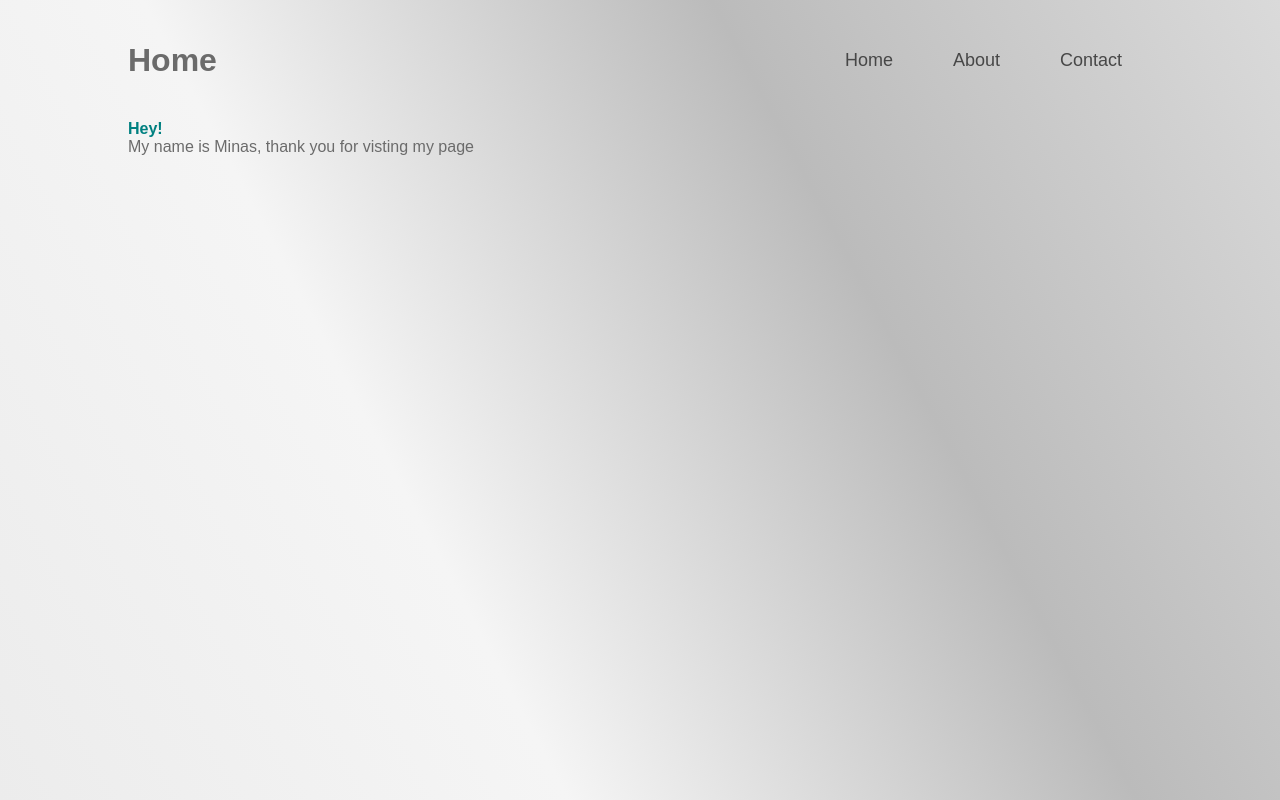
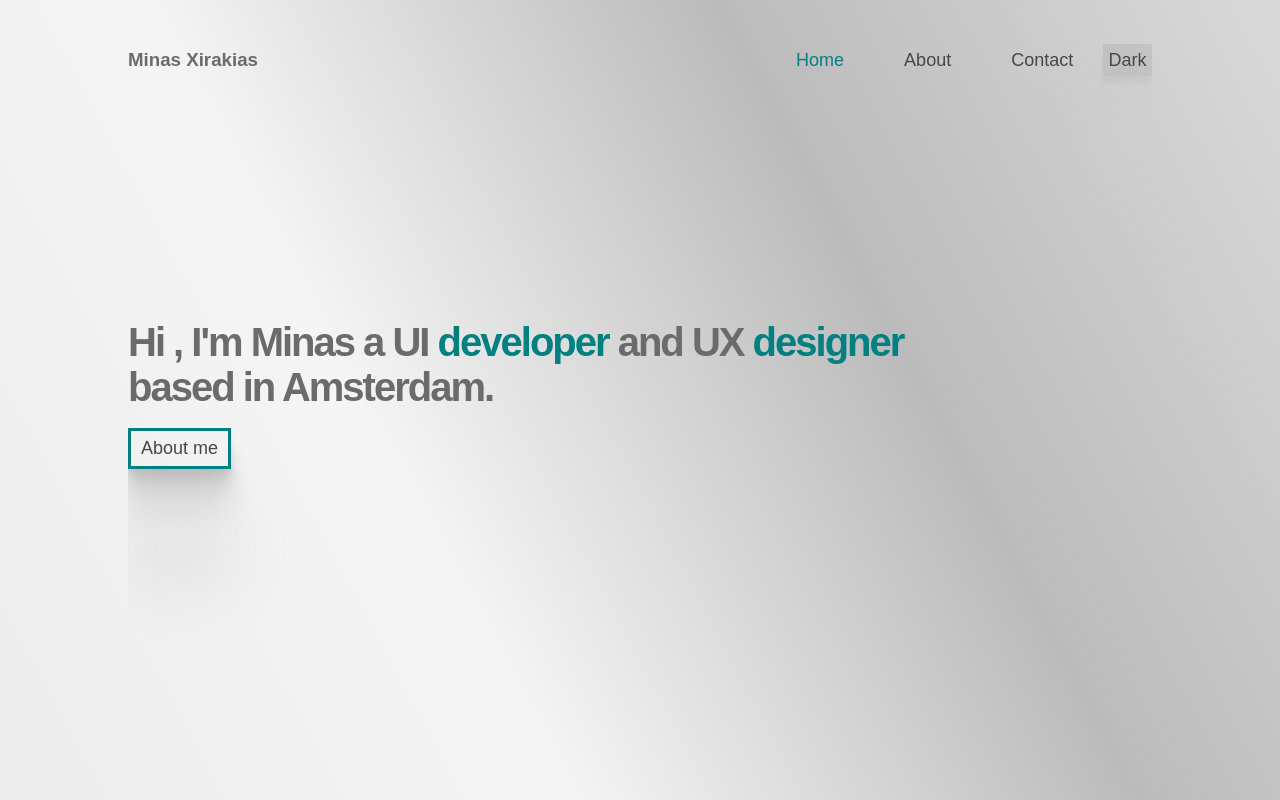
Before and after one commit to MinasXir/node.js---FE-javascript-routing, a website: page dist/index.html in a window 1280 px wide. Both pictures are taken after a click on the button "Home". Drawn offline with Linux system fonts and the light colour scheme.

Commit message:
working with ro

```diff
--- a/dist/index.html
+++ b/dist/index.html
@@ -1,5 +1,6 @@
 <!DOCTYPE html>
 <html lang="en">
+
 <head>
   <meta charset="UTF-8" />
   <meta name="viewport" content="width=device-width, initial-scale=1.0" />
@@ -9,46 +10,69 @@
   <link rel="stylesheet" href="style.css" />
 </head>
 
+<body>
+  <div class="nav">
+    <div class="logo">
+      <h3>Minas Xirakias</h3>
+    </div>
+    <div class="links">
+      <button route="/mywebsite" class="active">Home</button>
+      <button route="/about">About</button>
+      <button route="/contact">Contact</button>
+      <button id="darkButton" onclick="darkMode()">Dark</button>
+    </div>
+  </div>
+  <div id="view"></div>
+</body>
+</style>
 <script>
+  //dark mode
+  function darkMode() {
+    document.body.classList.toggle("dark-mode");
+    const darkButton = document.getElementById("darkButton");
+    darkButton.innerHTML === "Dark" ? darkButton.innerHTML = "Light"
+      : darkButton.innerHTML = "Dark";
+  }
+
   window.addEventListener("DOMContentLoaded", (event) => {
-      //start from home when refresh
+    //start from home if refresh
     window.history.replaceState({}, "name", ["/mywebsite"]);
 
     //select app view
     const view = document.getElementById("view");
 
     //select all buttons
-      const activeRoutes = Array.from(document.querySelectorAll("[route]"));
+    const activeRoutes = Array.from(
+      document.querySelectorAll(".links [route]")
+    );
 
-      //Function
+    //Function for navigation
     function navigate(eEvent) {
       const route = eEvent.target.attributes[0].value;
       const routInfo = myFirstRouter.routes.filter((r) => {
         return r.path === route;
       })[0];
-        if (!routInfo) {
-          alert("No content here");
-        } else {
+      !routInfo ?
+        alert("No content here")
+        :
         window.history.pushState({}, "name", routInfo.path);
       view.innerHTML = `<div class="${routInfo.class}">${routInfo.teamplate} </div>`;
+
+      activeRoute(eEvent);
+      aboutNav();
     }
-        changLogo();
-      }
-      //click event trigers navigation
+    //click event trigers navigation function
     activeRoutes.forEach((route) => {
       route.addEventListener("click", navigate, true);
     });
-      function changLogo() {
-        const logo = document.querySelector(".logo h1");
-        if (window.location.pathname === "/mywebsite") {
-          logo.innerHTML = "Home";
-        }
-        if (window.location.pathname === "/about") {
-          logo.innerHTML = "About";
-        }
-        if (window.location.pathname === "/contact") {
-          logo.innerHTML = "Contact";
-        }
+
+    //Active color on nav item click
+    function activeRoute(eEvent) {
+      const buttons = Array.from(document.querySelectorAll("button"));
+      buttons.forEach((button) => {
+        button.classList.remove("active");
+      });
+      eEvent.target.className = "active";
     }
 
     //data constructor
@@ -81,38 +105,97 @@
     //Home page as starting point
     const currentPath = window.location.pathname;
     if (currentPath === "/mywebsite") {
-        view.innerHTML = `<div class="${
-          myFirstRouter.routes[0].class
-        }">${home()} </div>`;
+      view.innerHTML = `<div class="${myFirstRouter.routes[0].class}"> ${myFirstRouter.routes[0].teamplate}</div>`;
+    } else{
+      const route = myFirstRouter.routes.filter(function(r){
+        return r.path === currentPath
+      })[0];
+      if (route === '/about'){
+        view.innerHTML = `<div class="${myFirstRouter.routes[1].class}"> ${myFirstRouter.routes[1].teamplate}</div>`;
+      }
+       if (route === '/contact') {
+        view.innerHTML = `<div class="${myFirstRouter.routes[2].class}"> ${myFirstRouter.routes[2].teamplate}</div>`;
+      }
+      else{
+           view.innerHTML = `No route here`;
+         }
     }
     //Static pages
     function home() {
-        return `<div class="homeContent"><span>Hey!</span>
-    <p>My name is Minas, thank you for
-      visting my page</p>
-  </div>`;
+      return `
+                <h2>
+                Hi , I'm Minas a UI <span>developer</span> and UX <span>designer</span> <br>based in Amsterdam.
+                </h2>
+                <br>
+                <button route="/about">About me</button>
+                 `;
     }
     function about() {
-        return `About page`;
+      const aboutData = {
+        titleAbout: "My story in few lines",
+        descriptionAbout: "Objects , arrays , click events , AJAX requests and more... are some of the words that could describe my everyday life for the last 6 years. You might hear me talking about svg animations with css 3 or how nice and easy is the combination of css grid with flex for responsive web design.",
+        titleSkills: "Coding",
+        skills: [{ name: "Vanilla Javascript", level: "medior" },
+        { name: "CSS", level: "senior" },
+        { name: "HTML", level: "senior" },
+        { name: "React", level: "medior" },
+        { name: "Web Components", level: "medior" },
+        ],
+        titleSkillsDesign: "Design",
+        skillsDesign: [{ name: "Adobe Photoshop", level: "senior" },
+        { name: " Adobe Illustrator", level: "senior" },
+        { name: "Adobe Indesign", level: "medior" },
+        { name: "Camptasia", level: "medior" },
+        ]
+      };
+
+      return `
+               <div id="about-top" class="about-top"><h2>${aboutData.titleAbout}</h2><br>
+               ${aboutData.descriptionAbout}
+              <a href="#about-middle">Go middle</a>
+               </div>
+               <div id="about-middle" class="about-middle">
+               <div>
+               ${aboutData.titleSkills}
+               <br>
+                ${aboutData.skills.map(skill =>
+        `
+               ${skill.name}
+               ${skill.level}<br>
+               `).join('')}
+               </div>
+               <div>
+               ${aboutData.titleSkillsDesign}<br>${aboutData.skillsDesign.map(skill =>
+          `
+               ${skill.name}
+               ${skill.level}<br>
+               `).join('')}
+               </div>
+               <a href="#about-top">Go top</a>
+               <a href="#about-bottom">Go bottom</a>
+               </div>
+               <div id="about-bottom" class="about-bottom">
+              <a href="#about-top">Go top</a>
+               <a href="#about-middle">Go middle</a>
+                </div>
+                 `;
     }
     function contact() {
-        return `Contact page`;
+      return `contact `;
     }
+    //link to about page on homepage as button
+    function aboutNav() {
+      const btn = document
+        .querySelector(".home button");
+      if (btn)
+        btn.addEventListener("click", (eEvent) => {
+          navigate(eEvent);
+          Array.from(
+            document.querySelectorAll(".links [route]")
+          )[1].classList.add('active');
+        });
+    }
+    aboutNav();
   });
 </script>
-
-  <body>
-    <div class="nav">
-      <div class="logo">
-        <h1>Welcome</h1>
-      </div>
-
-      <div class="links">
-        <button route="/mywebsite">Home</button>
-        <button route="/about">About</button>
-        <button route="/contact">Contact</button>
-      </div>
-    </div>
-    <div id="view"></div>
-  </body>
 </html>
```
Lines whose indentation alone changed are shown as unchanged.
